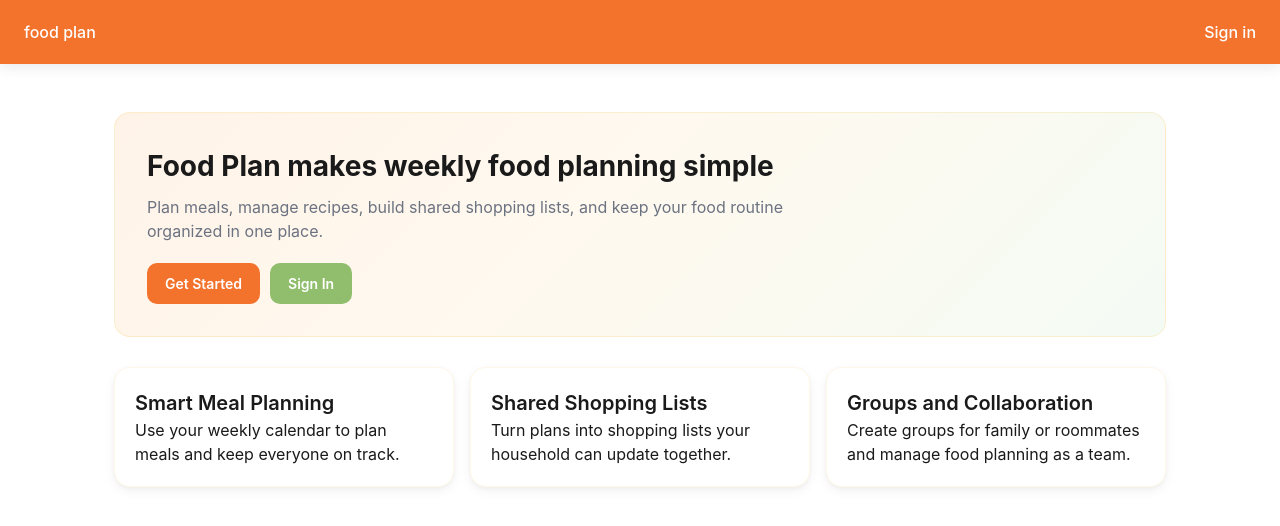
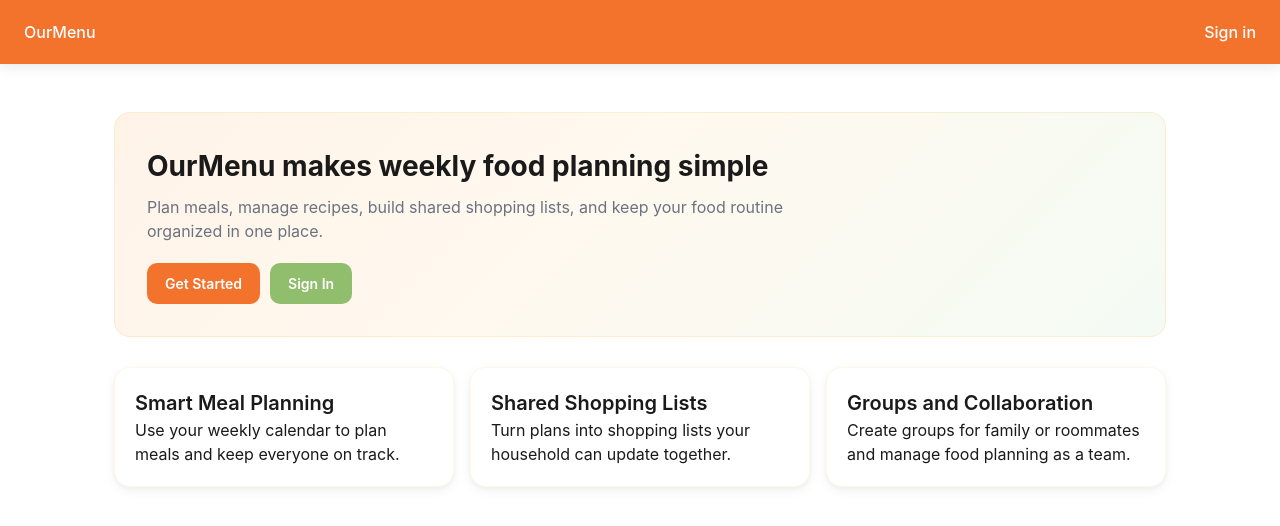
Before and after one commit to DTU-gruppe-12-24/62595-Full-stack-development, a Vue app in the folder frontend/: page / in a window 1280 px wide. Shown: the top 526 px of the page. Built offline with nearby package versions, Linux system fonts and the light colour scheme; no server answers.

Commit message:
Changed application name and logo

```diff
--- a/frontend/index.html
+++ b/frontend/index.html
@@ -3,7 +3,7 @@
 <head>
 	<meta charset="UTF-8">
 	<meta name="viewport" content="width=device-width, initial-scale=1.0">
-	<title>Recipe App</title>
+	<title>OurMenu</title>
 </head>
 <body>
 
--- a/frontend/src/components/AppNavBar.vue
+++ b/frontend/src/components/AppNavBar.vue
@@ -34,7 +34,7 @@ function closeMenu() {
   <nav class="navbar">
     <div class="navbar-container">
       <div class="logo">
-        <RouterLink to="/" class="menu-item" @click="closeMenu">food plan</RouterLink>
+        <RouterLink to="/" class="menu-item" @click="closeMenu">OurMenu</RouterLink>
       </div>
 
       <!-- Desktop menu links -->
@@ -46,7 +46,7 @@ function closeMenu() {
           <RouterLink to="/groups" class="menu-item">Groups</RouterLink>
           <RouterLink to="/statistics" class="menu-item">My statistics</RouterLink>
           <AppButton variant="ghost" class="user-pill" @click="showProfile = true">
-            <span class="icon">👤</span>
+            <span class="icon">👨‍🍳</span>
             <span>Account</span>
           </AppButton>
         </template>
@@ -72,7 +72,7 @@ function closeMenu() {
         <RouterLink to="/groups" class="mobile-menu-item" @click="closeMenu">Groups</RouterLink>
         <RouterLink to="/statistics" class="mobile-menu-item" @click="closeMenu">My statistics</RouterLink>
         <button class="mobile-menu-item mobile-account-btn" @click="() => { showProfile = true; closeMenu() }">
-          <span class="icon">👤</span> Account
+          <span class="icon">👨‍🍳</span> Account
         </button>
       </template>
       <template v-else>
--- a/frontend/src/views/HomeView.vue
+++ b/frontend/src/views/HomeView.vue
@@ -16,7 +16,7 @@ const userName = computed(() => getStoredUser()?.name ?? 'there')
   <AppContainer class="home-page">
     <AppSection class="hero">
       <template v-if="!authenticated">
-        <AppText variant="title" tag="h1">Food Plan makes weekly food planning simple</AppText>
+        <AppText variant="title" tag="h1">OurMenu makes weekly food planning simple</AppText>
         <AppText class="hero-subtitle">
           Plan meals, manage recipes, build shared shopping lists, and keep your food routine organized in one place.
         </AppText>
```
Also changed, not shown: frontend/src/assets/logo.svg (deleted), 1 other file (tests, documents, lock files or other folders).
